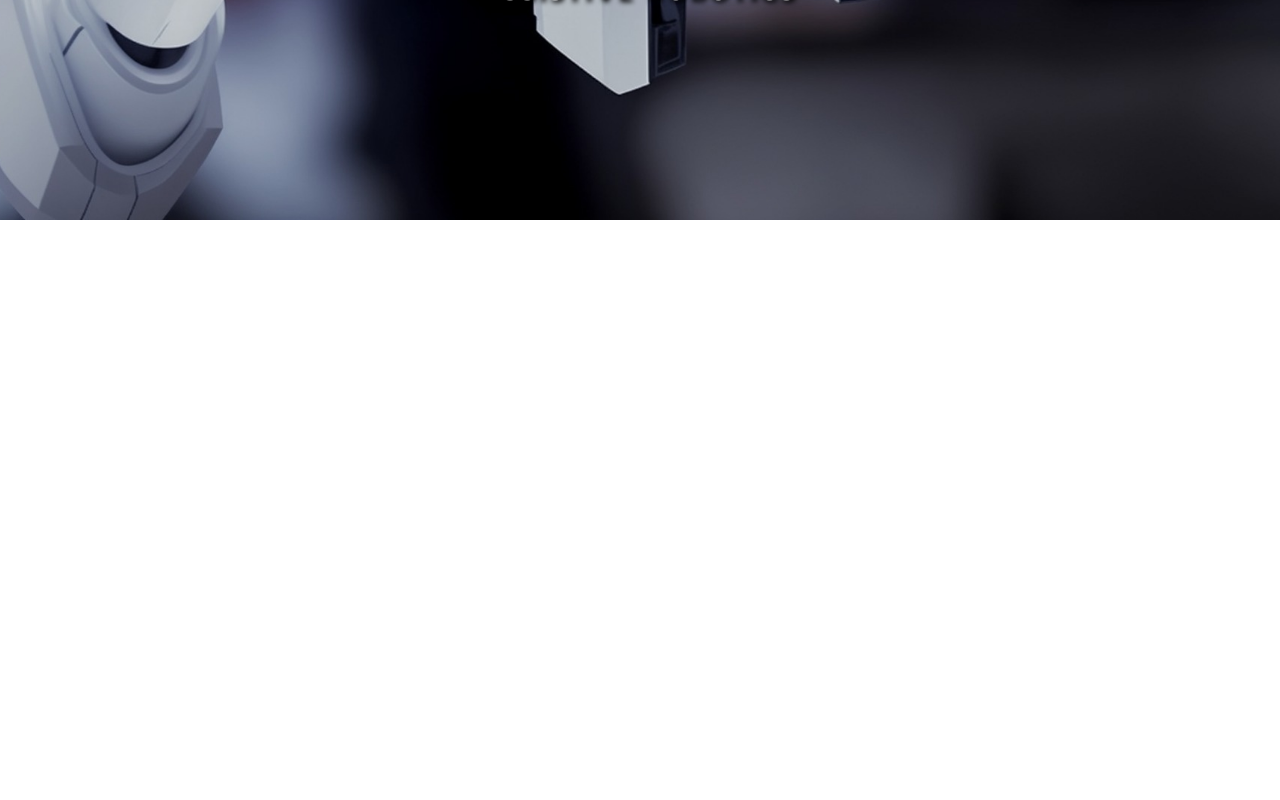
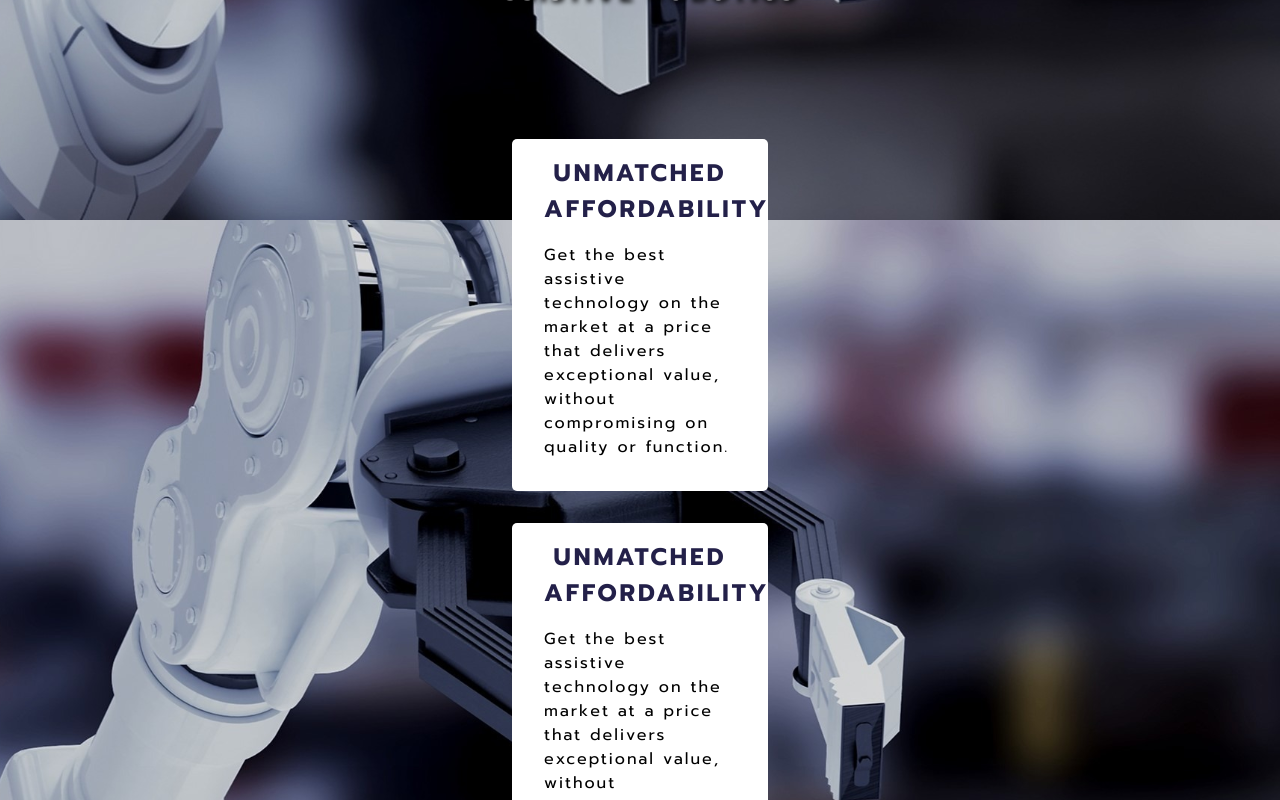
Before and after one commit to tristanhebrt/IndependentRobotics2, a React (Vite) app: page / in a window 1280 px wide. Shown: the part 580-1380 px from the top of the page. Before the commit the page ends 800 px from the top, so only its background shows below. Built offline with nearby package versions, Linux system fonts and the light colour scheme.

Commit message:
Info card module and default colors
Added a simple info card module that takes in a title and text.

Added default colors in the index css.

```diff
--- a/src/Header/Header.module.css
+++ b/src/Header/Header.module.css
@@ -11,7 +11,7 @@ header {
     top: 0; /* Start at the top */
     min-width: 100vw; /* Header takes up the whole view width */
 
-    padding: 4vh 10vw; /* Vertical padding */
+    padding: 4vh 10vw; /* General padding */
     margin: 0;
 
     display: flex; /* Use flexbox */
@@ -41,7 +41,7 @@ header nav ol:last-child {
 
 header nav ol li a {
     text-decoration: none; /* No underline */
-    color: #232049; /* Text color */
+    color: var(--darkblue-text); /* Text color */
     font-size: 15px; /* Font size */
     font-weight: 700; /* Font weight */
 
@@ -49,12 +49,12 @@ header nav ol li a {
 
     text-transform: uppercase; /* Uppercase text */
     letter-spacing: 1px; /* Space between letters */
-    transition: color 0.2s ease, text-shadow 0.5s ease; /* Transition effects */
+    transition: color 0.5s ease, text-shadow 0.5s ease; /* Transition effects */
 }
 
 header nav ol li a:hover { /* Hover effect */
-    color: lightblue; /* Change color */
-    text-shadow: 0px 0px 5px #232049; /* Shadow effect */
+    color: var(--lightblue-text); /* Change color */
+    text-shadow: 0px 0px 5px var(--darkblue-text); /* Shadow effect */
 }
 
 header nav ol li img {
--- a/src/Home/Home.jsx
+++ b/src/Home/Home.jsx
@@ -2,6 +2,7 @@ import { useState } from 'react'
 import styles from './Home.module.css'
 
 import Header from "../Header/Header.jsx"
+import InfoCard from "../InfoCard/InfoCard.jsx"
 
 function Home() {
   const [count, setCount] = useState(0)
@@ -13,7 +14,9 @@ function Home() {
         <h1>Independence Robotics</h1>
         <h2>Empowering independence with assistive robotics</h2>
       </div>
-
+      <InfoCard title="Unmatched Affordability" text="Get the best assistive technology on the market at a price that delivers exceptional value, without compromising on quality or function."/>
+      <InfoCard title="Unmatched Affordability" text="Get the best assistive technology on the market at a price that delivers exceptional value, without compromising on quality or function."/>
+      <InfoCard title="Unmatched Affordability" text="Get the best assistive technology on the market at a price that delivers exceptional value, without compromising on quality or function."/>
     </>
   )
 }
--- a/src/Home/Home.module.css
+++ b/src/Home/Home.module.css
@@ -1,3 +1,10 @@
+/* General Reset for Margin and Padding */
+* {
+    margin: 0;
+    padding: 0;
+    box-sizing: border-box; /* Ensures padding and borders are included in width/height */
+}
+
 .title{
     display: flex;
     justify-content: center;
@@ -14,8 +21,8 @@
     font-size: 4rem;
     font-weight: 700;
 
-    color: white;
-    text-shadow: 2px 2px 5px black;
+    color: var(--white-text);
+    text-shadow: 2px 2px 5px var;
     text-transform: uppercase;
     letter-spacing: 5px;
 
@@ -36,8 +43,8 @@
     font-size: 1.5rem;
     font-weight: 700;
 
-    color: white;
-    text-shadow: 2px 2px 5px black;
+    color: var(--white-text);
+    text-shadow: 2px 2px 5px var(--black-shadow);
     text-transform: uppercase;
     letter-spacing: 4px;
 
--- /dev/null
+++ b/src/InfoCard/InfoCard.jsx
@@ -0,0 +1,17 @@
+import styles from './InfoCard.module.css'
+
+function InfoCard(
+    {title = "Missing title",
+    text = "Missing text",}
+){
+    return(
+        <div className={styles.infoCardContainer}>
+            <div className={styles.infoCard}>
+                <h1>{title}</h1>
+                <p>{text}</p>
+            </div>
+        </div>
+    );
+}
+
+export default InfoCard
--- /dev/null
+++ b/src/InfoCard/InfoCard.module.css
@@ -0,0 +1,50 @@
+/* General Reset for Margin and Padding */
+* {
+    margin: 0;
+    padding: 0;
+    box-sizing: border-box; /* Ensures padding and borders are included in width/height */
+}
+
+.infoCardContainer {
+    display: flex;
+    justify-content: center;
+    align-items: center;
+
+    margin: 0;
+}
+
+.infoCard {
+    display: flex;
+    justify-content: center;
+    align-items: center;
+    flex-direction: column;
+    width: 20vw;
+
+
+    padding: 1rem;
+    margin: 1rem;
+    border-radius: 5px;
+
+    background-color: var(--white-background);
+}
+
+.infoCardContainer h1 { /*title styles*/
+    color: var(--darkblue-text);
+    font-size: 1.5rem;
+    font-weight: 700;
+    letter-spacing: 3px;
+    text-transform: uppercase;
+    text-align: center;
+
+    max-width: 15vw; /*stacks titles*/
+}
+
+.infoCardContainer p { /*text styles*/
+    color: var(--black-text);
+    font-size: 1rem;
+    font-weight: 400;
+    letter-spacing: 2px;
+    text-align: left;
+
+    padding: 1rem;
+}
--- a/src/index.css
+++ b/src/index.css
@@ -1,4 +1,17 @@
 @import url('https://fonts.googleapis.com/css2?family=Prompt:ital,wght@0,100;0,200;0,300;0,400;0,500;0,600;0,700;0,800;0,900;1,100;1,200;1,300;1,400;1,500;1,600;1,700;1,800;1,900&display=swap');
+
+:root {
+  --white-text: white;
+  --black-text: black;
+  --darkblue-text: #232049;
+  --logoblue-text: #051c5a;
+  --lightblue-text: lightblue;
+
+  --black-shadow: black;
+
+  --white-background: white;
+  --black-background: black;
+}
 
 body {
   font-family: 'Prompt', sans-serif;
@@ -8,4 +21,6 @@ body {
   background-repeat: no-repeat; /* Dont repeat the image */
   background-size: cover; /* Dont crop the image */
   background-attachment: fixed; /* Dont move the image */
+
+  min-height: 200vh;
 }
```
